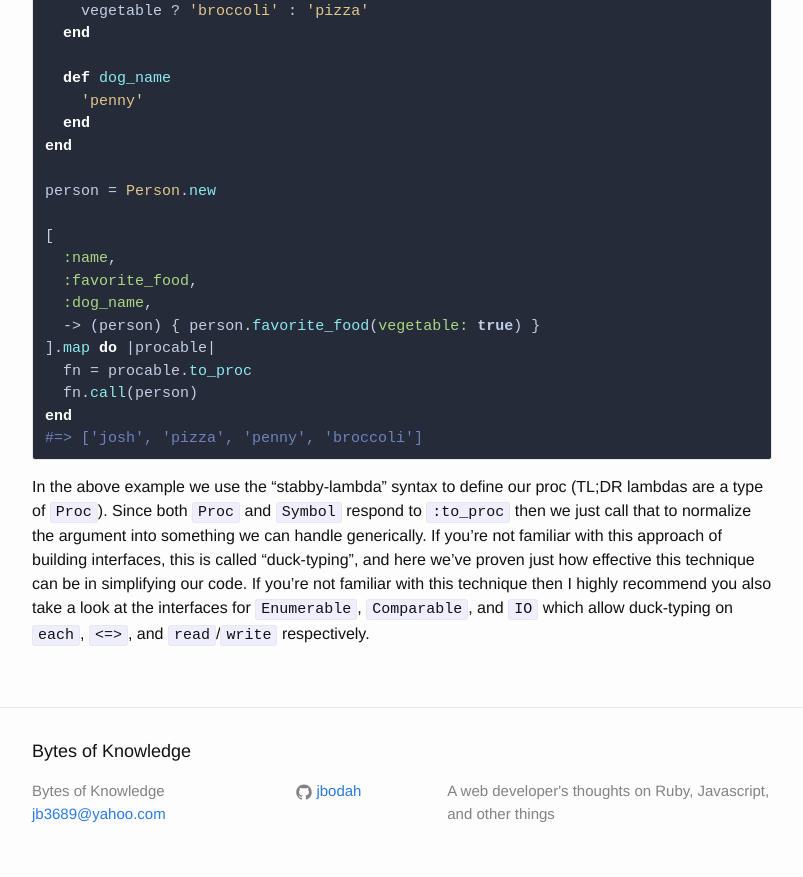
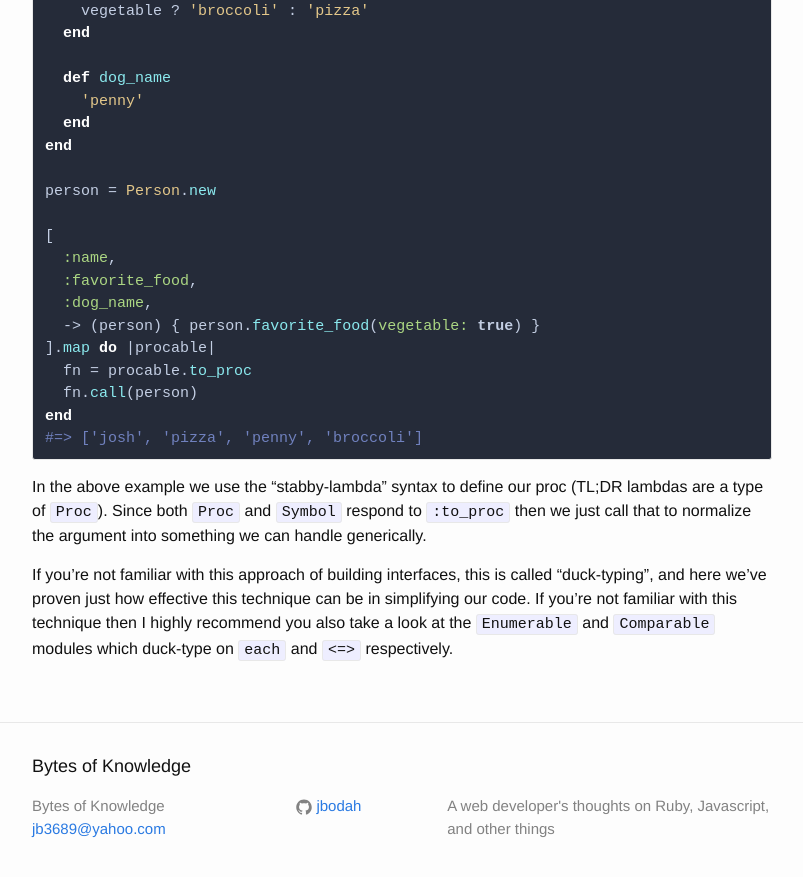
Before and after one commit to jbodah/jbodah.github.io, a Jekyll site: the page built from _posts/2016-06-09-ducktyping-toproc.md, in a window 1280 px wide and 900 px high, scrolled down 3285 px. Shown: the top 877 px of the window, without its empty margins (238-1041 px from the left). Built offline with Jekyll 4.4.1, drawn with Linux system fonts in a browser that asks for light colours; Markdown is read by kramdown in place of the engine named in the settings; comment, search, counter and statistics services are not loaded.

Commit message:
clean up to_proc post

```diff
--- a/_posts/2016-06-09-ducktyping-toproc.md
+++ b/_posts/2016-06-09-ducktyping-toproc.md
@@ -176,8 +176,9 @@ end
 
 In the above example we use the "stabby-lambda" syntax to define our proc (TL;DR lambdas are a type of `Proc`).
 Since both `Proc` and `Symbol` respond to `:to_proc` then we just call that to normalize the
-argument into something we can handle generically. If you're not familiar with this
-approach of building interfaces, this is called "duck-typing", and here we've proven
+argument into something we can handle generically.
+
+If you're not familiar with this approach of building interfaces, this is called "duck-typing", and here we've proven
 just how effective this technique can be in simplifying our code. If you're not familiar with
-this technique then I highly recommend you also take a look at the interfaces for `Enumerable`, `Comparable`, and `IO`
-which allow duck-typing on `each`, `<=>`, and `read`/`write` respectively.
+this technique then I highly recommend you also take a look at the `Enumerable` and `Comparable` modules
+which duck-type on `each` and `<=>` respectively.
```
